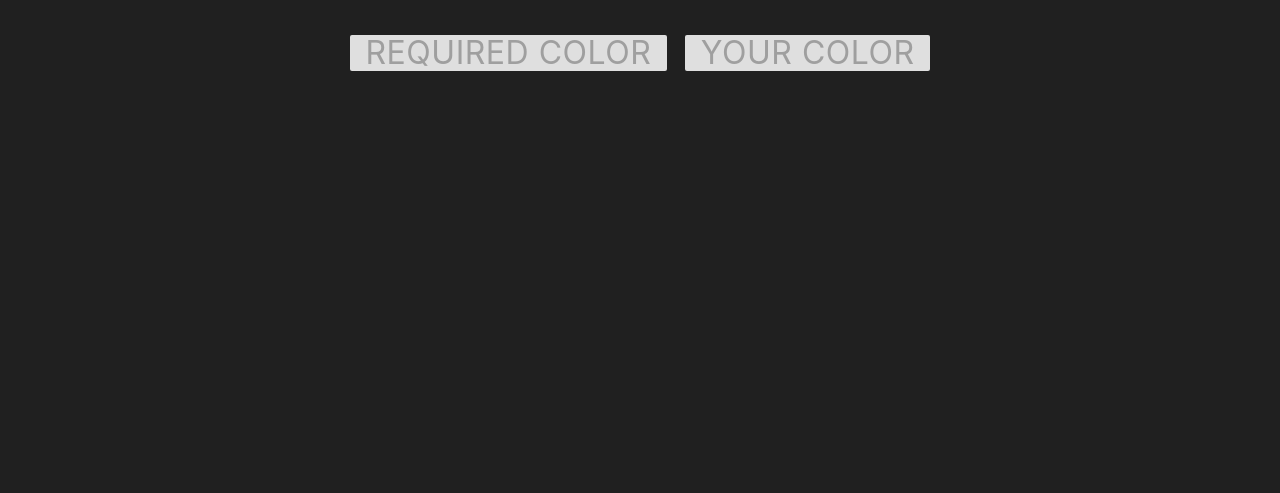
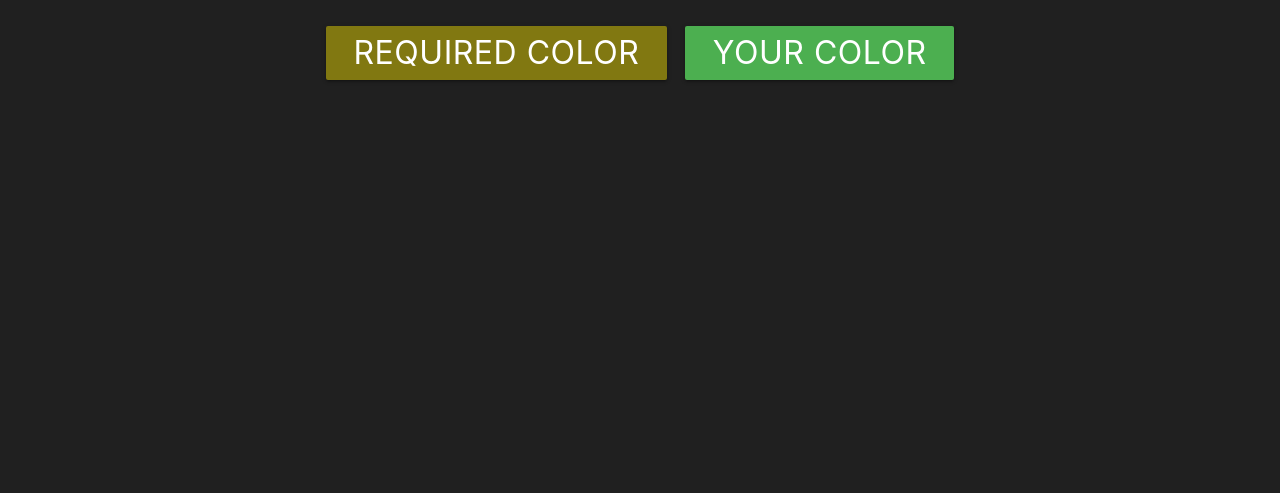
Before and after one commit to mubaris/color-matching, a plain HTML site: page index.html in a window 1280 px wide. Shown: the part 307-800 px from the top of the page. Drawn offline with nearby package versions, Linux system fonts and the light colour scheme.

Commit message:
Update index.html

```diff
--- a/index.html
+++ b/index.html
@@ -22,8 +22,8 @@
 			</button>
 		</div>
 		<div id="game">
-			<button class="btn disabled" id="req">Required Color</button>
-			<button class="btn disabled" id="you">Your Color</button>
+			<button class="btn-large" id="req">Required Color</button>
+			<button class="btn-large" id="you">Your Color</button>
 			<p id="perc"></p>
 		</div>
 	</body>
```
